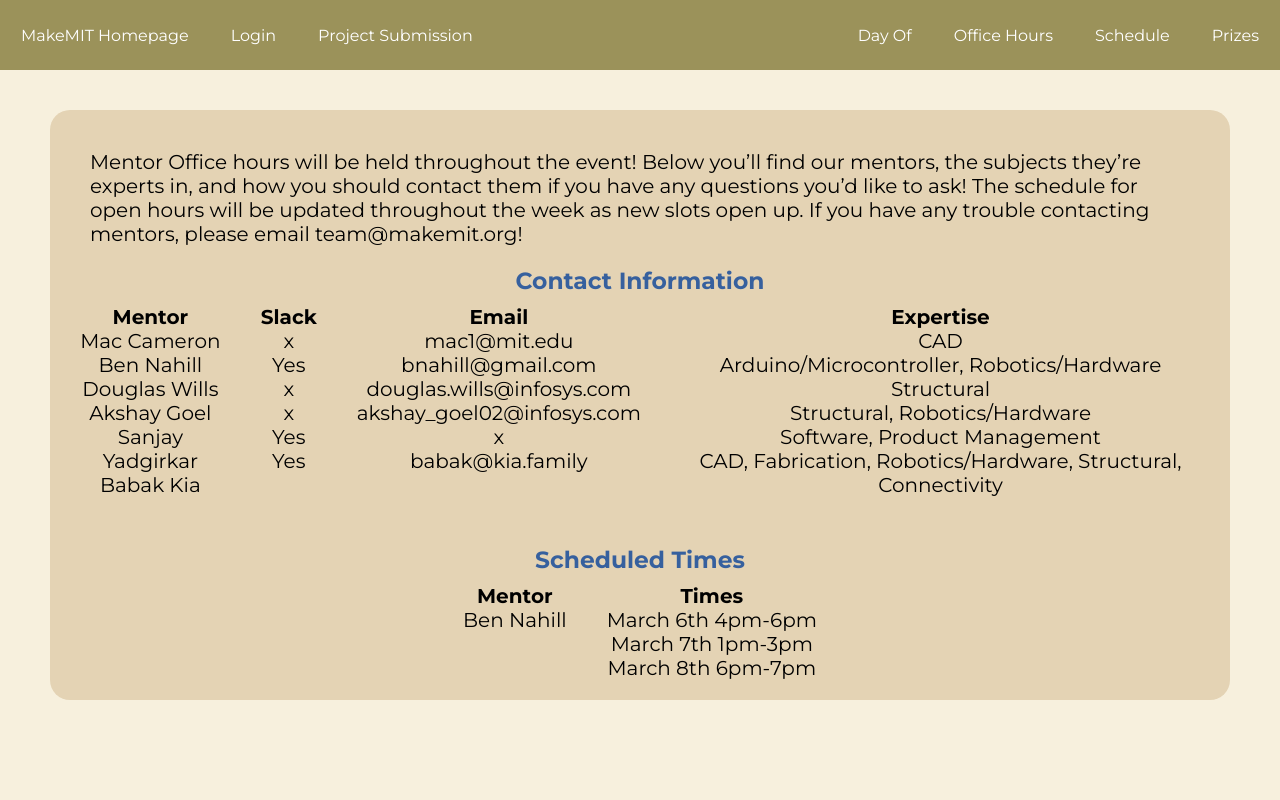
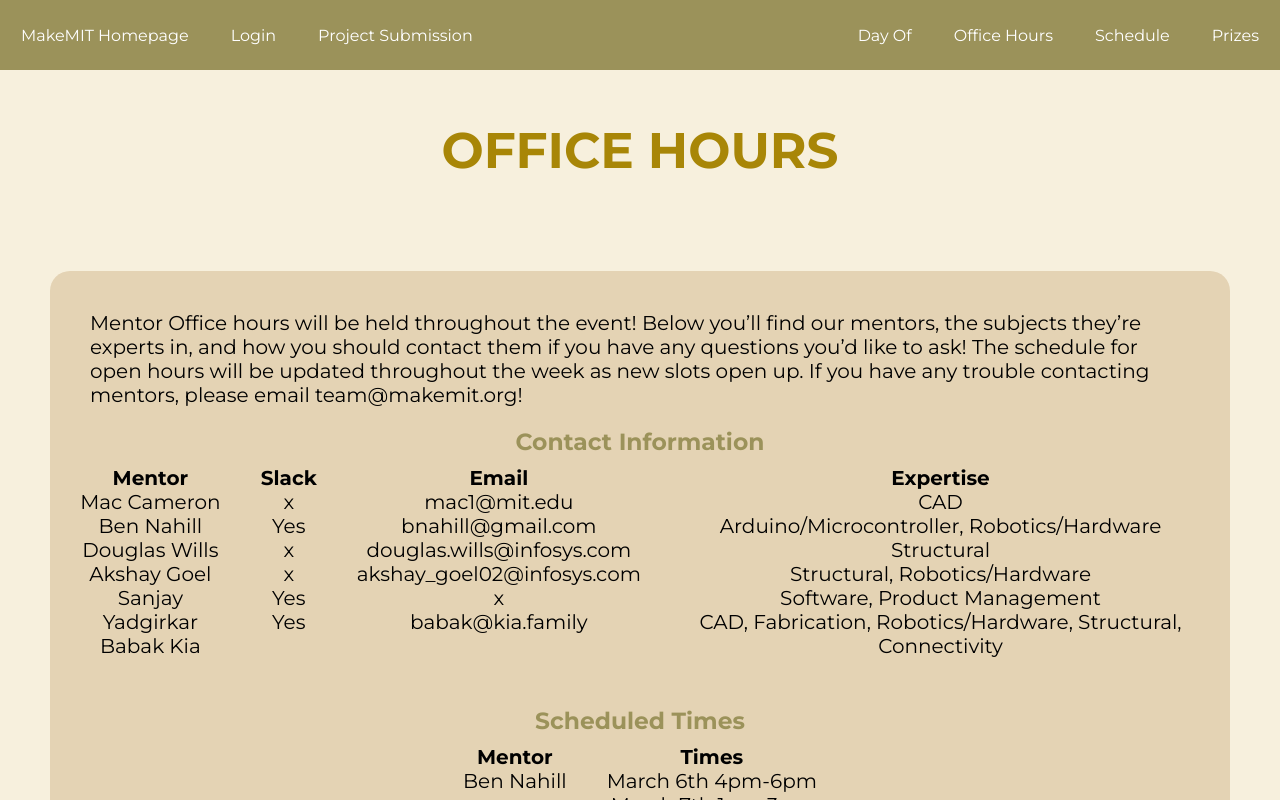
Before and after one commit to techx/makemit-dayof-2023, a website built with webpack: page public/index.html in a window 1280 px wide. Both pictures are taken after a click on the link "Office Hours". Built offline with nearby package versions, Linux system fonts and the light colour scheme.

Commit message:
Color Scheme and Devpost link

```diff
--- a/public/index.html
+++ b/public/index.html
@@ -70,7 +70,7 @@
                 <h2>Design Proposal Instructions</h2>
                 <section makemit-row-table>
                     <div>
-                        <p makemit-inline-parent>By March 7th 1pm, please submit your design proposal on <a href="https://makemit2021.devpost.com/?fbclid=IwAR2u7ur3AWl86cfaBzsFN-V7h0Zy5SNmFX1WJj34gISY3nd2I2LX78_qlgI" target="_blank" makemit-inline page-link>Devpost</a> and complete this
+                        <p makemit-inline-parent>By March 7th 1pm, please submit your design proposal on <a href="https://makemit-2022.devpost.com/" target="_blank" makemit-inline page-link>Devpost</a> and complete this
                             <a href="https://forms.gle/BYczA5ADB3LMLz9L7" target="_blank" makemit-inline page-link>Google form</a> so we can get you connected with our
                             judges for the judging portion. Similar to previous years, judging will be “expo” style so expect judges to pop in and out throughout
                             the judging time period.</p>
@@ -230,6 +230,7 @@
                 </div>
         </section>
         <section office-hours>
+            <h1>Office Hours</h1>
             <article office-hours-article>
                 <p oh-desc>Mentor Office hours will be held throughout the event! Below you’ll find our mentors, the subjects they’re experts in, and how you should contact them if you have any questions you’d like to ask! The schedule for open hours will be updated throughout the week as new slots open up. If you have any trouble contacting mentors, please email team@makemit.org!</p>
                 <h3 style="margin-bottom: 10px;" table-title>Contact Information</h3>
@@ -254,7 +255,7 @@
             <a nav-link href="https://my.makemit.org" target="_blank">Login</a>
             <!-- <a href="https://jobs.makemit.org" target="_blank">Job Queue</a>   -->
             <!-- <a href="http://hardware.makemit.org/inventory" target="_blank">Hardware Checkout</a>  -->
-            <a nav-link href="https://makemit2021.devpost.com/" target="_blank">Project Submission</a>
+            <a nav-link href="https://makemit-2022.devpost.com/" target="_blank">Project Submission</a>
         </section>
         <section id="internal">
             <a nav-link href="javascript:window.spa(0);">Day Of</a>
--- a/style/index.css
+++ b/style/index.css
@@ -30,7 +30,7 @@ h3 {
 }
 
 h1 {
-  color: white;
+  color: var(--light-olive);
 }
 
 html {
@@ -172,7 +172,7 @@ time {
 }
 
 main > :not(:first-child) h1 {
-  color: var(--light-beige);
+  color: var(--light-olive);
 }
 
 main > :not(:first-child) h2 {
@@ -366,7 +366,7 @@ tb {
 }
 
 [table-title] {
-  color: #36609e;
+  color: var(--med-khaki);
 }
 
 [office-hours-article] {
```
